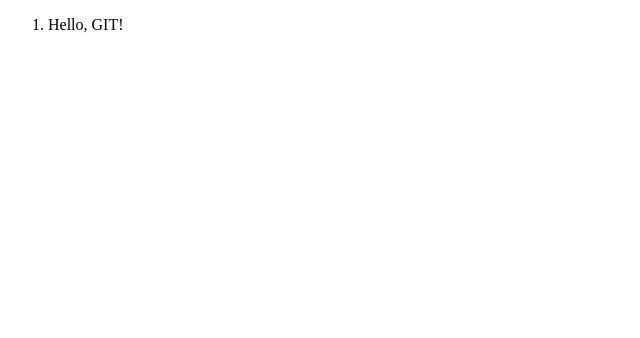
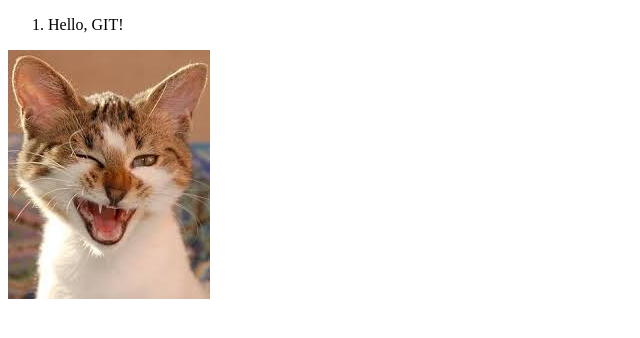
Before and after one commit to Gordion/testDict, a plain HTML site: page index.html in a window 1280 px wide. Shown: the whole page, without its empty margins (0-640 px from the left). Drawn offline with Linux system fonts and the light colour scheme.

Commit message:
Add an image with cat

```diff
--- a/index.html
+++ b/index.html
@@ -10,5 +10,6 @@
 <ol>
 	<li>Hello, GIT!</li>
 </ol>
+<img src="images/image_cat.jpg">
 </body>
 </html>
```
Also changed, not shown: images/image_cat.jpg (added).
